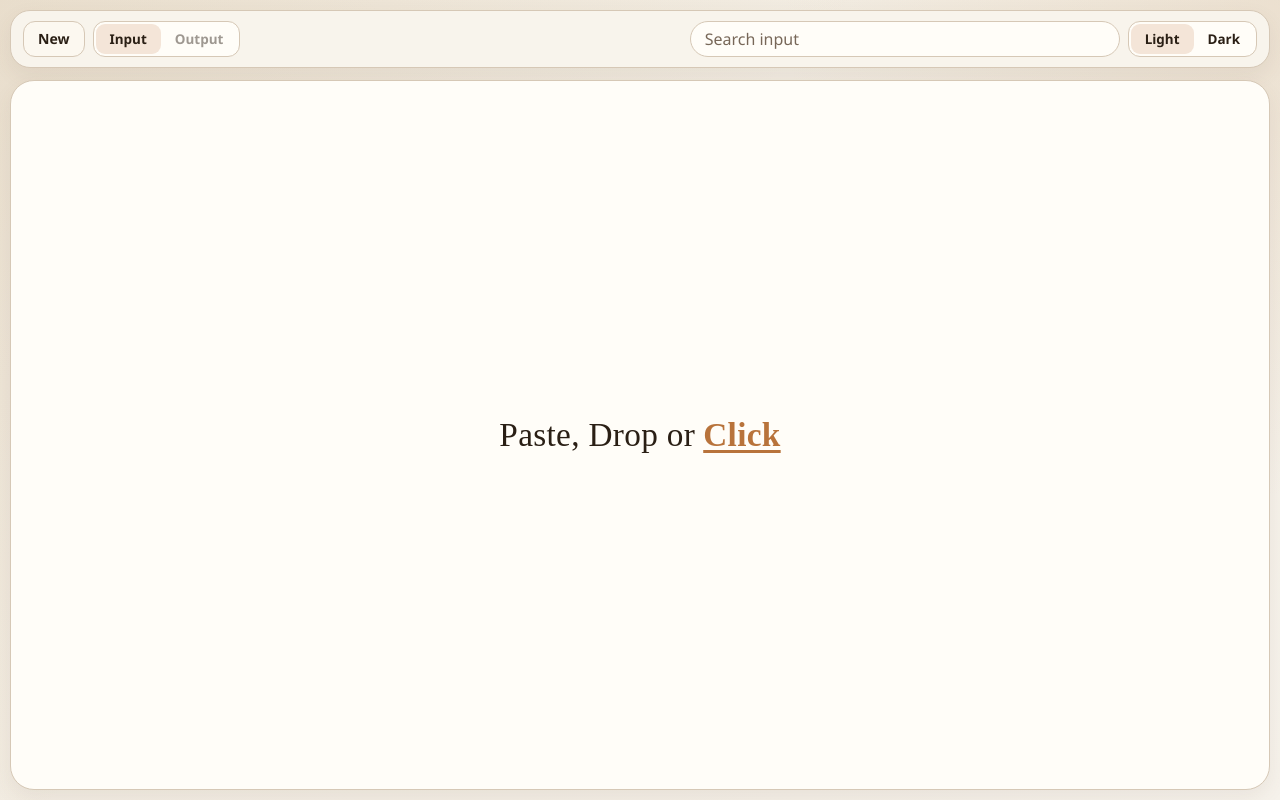
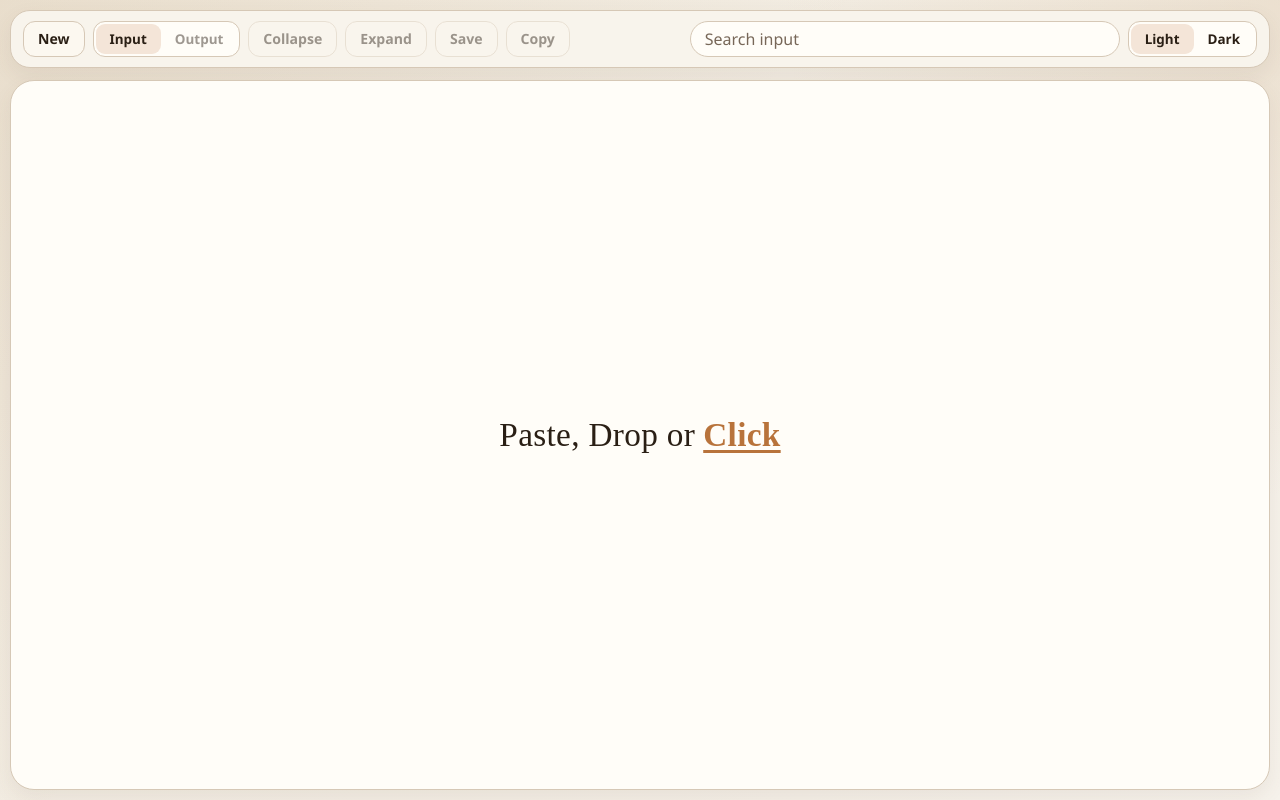
Before and after one commit to htylim/prettypretty, a React (Vite) app: page / in a window 1280 px wide. Built offline with nearby package versions, Linux system fonts and the light colour scheme.

Commit message:
feat(toolbar): keep output actions visible and disable in input mode

```diff
--- a/src/renderer/components/Toolbar.tsx
+++ b/src/renderer/components/Toolbar.tsx
@@ -16,7 +16,6 @@ type ToolbarProps = {
 };
 
 const buttonClass = 'btn';
-const subtleButtonClass = `${buttonClass} btn-subtle`;
 const segmentedContainerClass = 'segmented';
 const segmentButtonClass = 'seg';
 const activeSegmentClass = 'seg-active';
@@ -38,6 +37,7 @@ export const Toolbar = ({
 }: ToolbarProps) => {
   const isOutput = paneMode === 'output';
   const isOutputSegmentDisabled = paneMode === 'input' && !hasContent;
+  const areOutputActionsDisabled = !isOutput;
 
   return (
     <header className="toolbar">
@@ -76,22 +76,40 @@ export const Toolbar = ({
           </button>
         </div>
 
-        {isOutput ? (
         <>
-            <button className={subtleButtonClass} onClick={onCollapseAll} type="button">
+          <button
+            className={buttonClass}
+            disabled={areOutputActionsDisabled}
+            onClick={onCollapseAll}
+            type="button"
+          >
             Collapse
           </button>
-            <button className={subtleButtonClass} onClick={onExpandAll} type="button">
+          <button
+            className={buttonClass}
+            disabled={areOutputActionsDisabled}
+            onClick={onExpandAll}
+            type="button"
+          >
             Expand
           </button>
-            <button className={buttonClass} onClick={onSave} type="button">
+          <button
+            className={buttonClass}
+            disabled={areOutputActionsDisabled}
+            onClick={onSave}
+            type="button"
+          >
             Save
           </button>
-            <button className={buttonClass} onClick={onCopy} type="button">
+          <button
+            className={buttonClass}
+            disabled={areOutputActionsDisabled}
+            onClick={onCopy}
+            type="button"
+          >
             Copy
           </button>
         </>
-        ) : null}
       </div>
 
       <div className="toolbar-right">
```
Also changed, not shown: src/renderer/styles/tailwind.css, 6 other files (tests, documents, lock files or other folders). Lines whose indentation alone changed are shown as unchanged.
